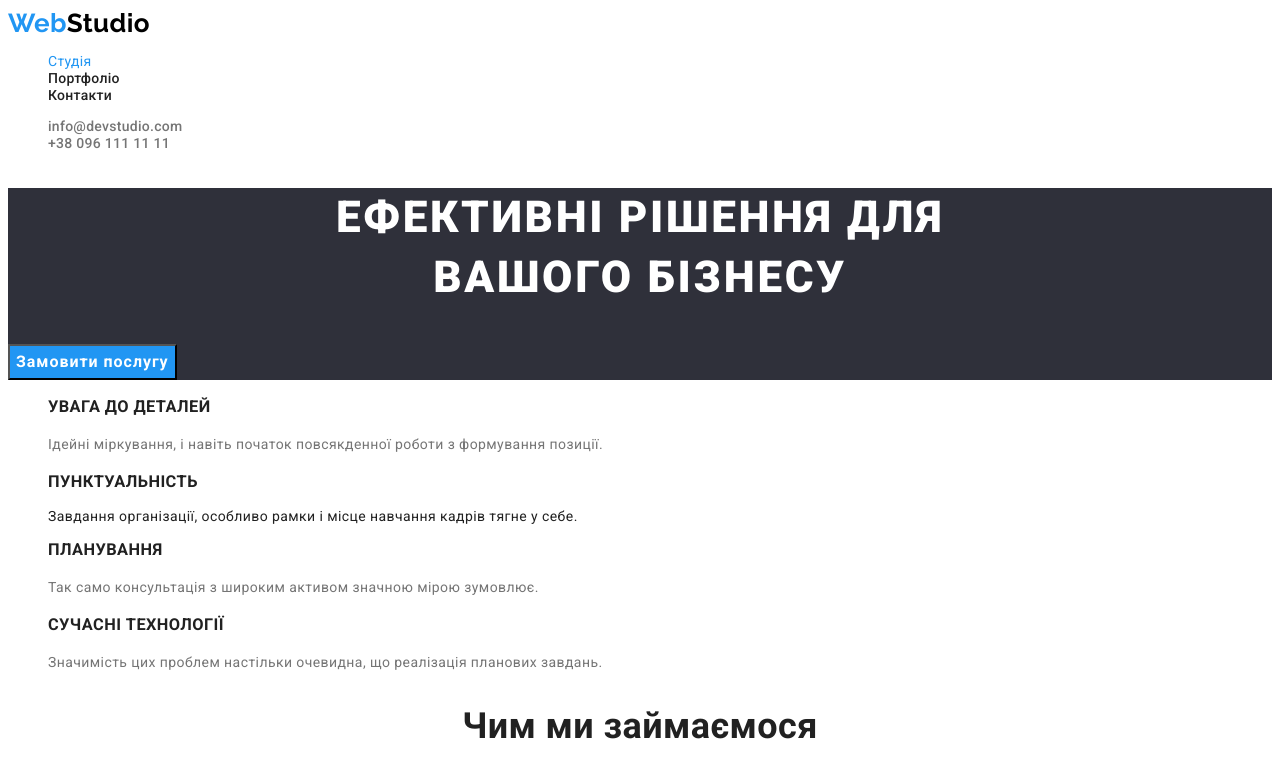
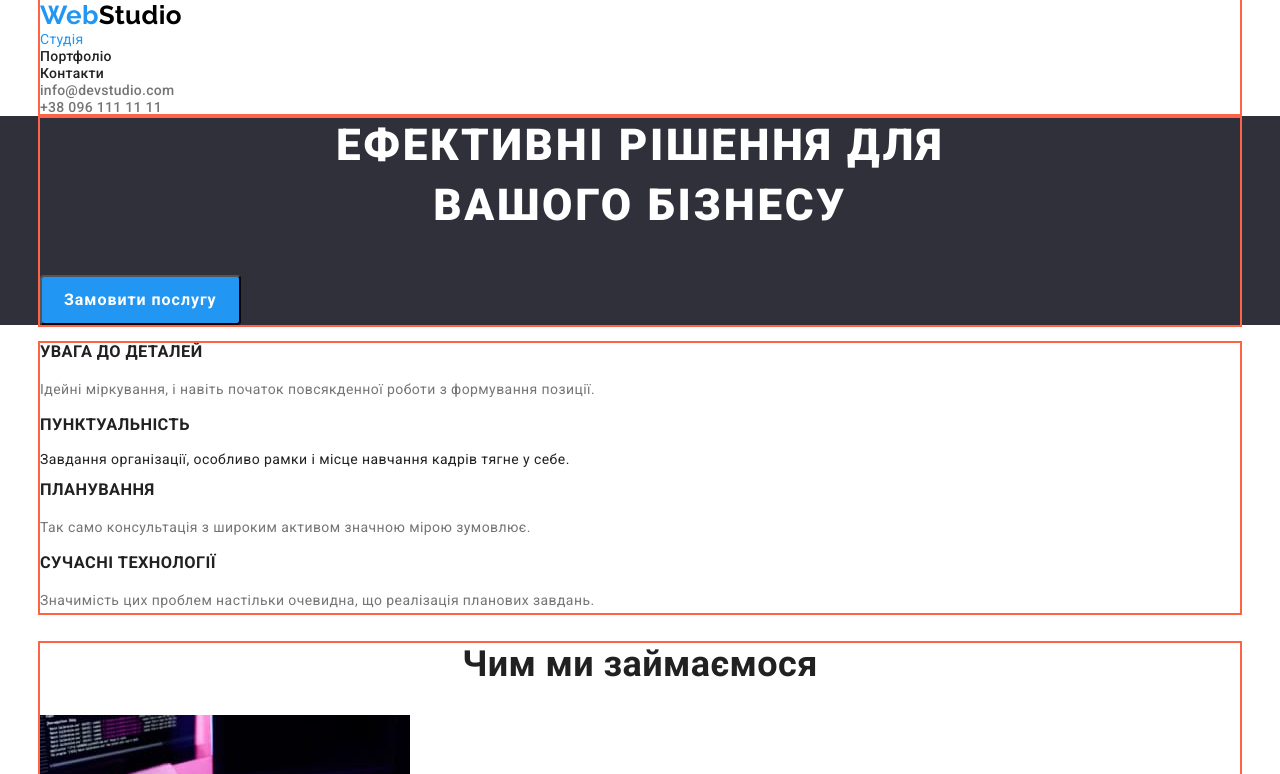
Before and after one commit to PavloMakarychak/goit-markup-hw-03, a plain HTML site: page index.html in a window 1280 px wide. Shown: the top 774 px of the page. Drawn offline with nearby package versions, Linux system fonts and the light colour scheme.

Commit message:
ДЗ 3 хедер та меін

```diff
--- a/css/styles.css
+++ b/css/styles.css
@@ -1,3 +1,15 @@
+html{
+    box-sizing: border-box;
+}
+
+*,
+*::before
+*::after{
+    box-sizing: inherit;
+}
+
+
+
 :root{
     --primary-text-color: #757575;
     --title-text-color:#212121;
@@ -25,11 +37,21 @@ body{
 .list .link:focus{
     color:var(--accent-color);
 }
+
+
+.container{
+    margin-right: auto;
+    margin-left: auto;
+    width: 1200px;
+    outline: 2px solid tomato;
+}
 .studio:active{
     color: tomato;
 }
 
 .list{
+    padding: 0px;
+    margin: 0px;
     list-style: none;
 }
 
@@ -73,16 +95,27 @@ body{
 
 
 .hero{
+    text-align: center;
     background:var(--secondary-bg-color);
 }
 .hero-title{
+
+    margin-top: 0px;
+    margin-bottom: 40px;
     font-weight: 900;
         font-size: 44px;
         line-height: 1.36;
-        text-align: center;
         letter-spacing: 0.06em;
         text-transform: uppercase;
         color: var(--primary-bg-color);
+}
+
+.hero-button{
+    border-radius: 4px;
+    padding: 8px 22px;
+    display: inline-block;
+    min-width: 200px;
+
 }
 .hero-button{
         cursor: pointer;
@@ -96,7 +129,9 @@ body{
         letter-spacing: 0.06em;
         background: var(--accent-color);
         color: var(--primary-bg-color);
+
 }
+
 .hero-button:hover,
 .hero-button:focus{
     color: var(--accent-color);
@@ -106,6 +141,7 @@ body{
 
 
 .features-title{
+    margin-top: 0px;
     font-weight: 700;
     line-height: 1.14;
     text-transform: uppercase;
--- a/index.html
+++ b/index.html
@@ -9,11 +9,13 @@
     <link rel="preconnect" href="https://fonts.gstatic.com" crossorigin>
     <link href="https://fonts.googleapis.com/css2?family=Raleway:wght@700&family=Roboto:wght@400;500;700;900&display=swap"
         rel="stylesheet">
+    <link rel="stylesheet" href="https://cdnjs.cloudflare.com/ajax/libs/modern-normalize/1.1.0/modern-normalize.min.css">
     <link rel="stylesheet" href="./css/styles.css">
 </head>
 <body>
     <header class="header">
-    <a href="/" class="logo link">Web<span class="header-logo">Studio</span></a>
+        <div class="container">
+       <a href="/" class="logo link">Web<span class="header-logo">Studio</span></a>
     <nav class="header-nav">
     <ul class="list">
         <li><a href="/" class="activ-link">Студія</a></li>
@@ -25,13 +27,18 @@
         <li><a href="mailto:info@devstudio.com" class="mailto link">info@devstudio.com</a></li>
         <li><a href="tel:+380961111111" class="tel link">+38 096 111 11 11</a></li>
     </ul>
+    </div>
     </header>
     <main>
         <section class="hero">
-            <h1 class="hero-title"> Ефективні рішення для <br> вашого бізнесу</h1>
+            <div class="container">
+                <h1 class="hero-title"> Ефективні рішення для <br> вашого бізнесу</h1>
             <button type="button" class="hero-button">Замовити послугу</button>
+            </div>
+
         </section>
         <section class="features">
+            <div class="container">
             <h2 class="features title"></h2>
             <ul class="list">
                 <li>
@@ -51,16 +58,20 @@
                     <p class="features-text">Значимість цих проблем настільки очевидна, що реалізація планових завдань.</p>
                 </li>
             </ul>
+        </div>
         </section>
         <section class="work">
+            <div class="container">
             <h2 class="work title">Чим ми займаємося</h2>
             <ul class="list">
                 <li><img class="work-img" src="images/work1img.jpg" alt="Створення сайтів" width="370"></li>
                 <li><img class="work-img" src="images/work2img.jpg" alt="Створення додатків" width="370"></li>
                 <li><img class="work-img" src="images/work3img.jpg" alt="Дизайн" width="370"></li>
             </ul>
+        </div>
          </section>
         <section class="team">
+            <div class="container">
             <h2 class="team title">Наша команда</h2>
             <ul class="team list">
                <li class="card">
@@ -84,7 +95,9 @@
                     <p class="team-text">UI Designer</p>
                 </li>
             </ul>
+        </div>
         </section>
+      </div>
     </main>
     <footer class="footer">
         <a href="/" class="logo link">Web<span class="footer-logo">Studio</span></a>
```
